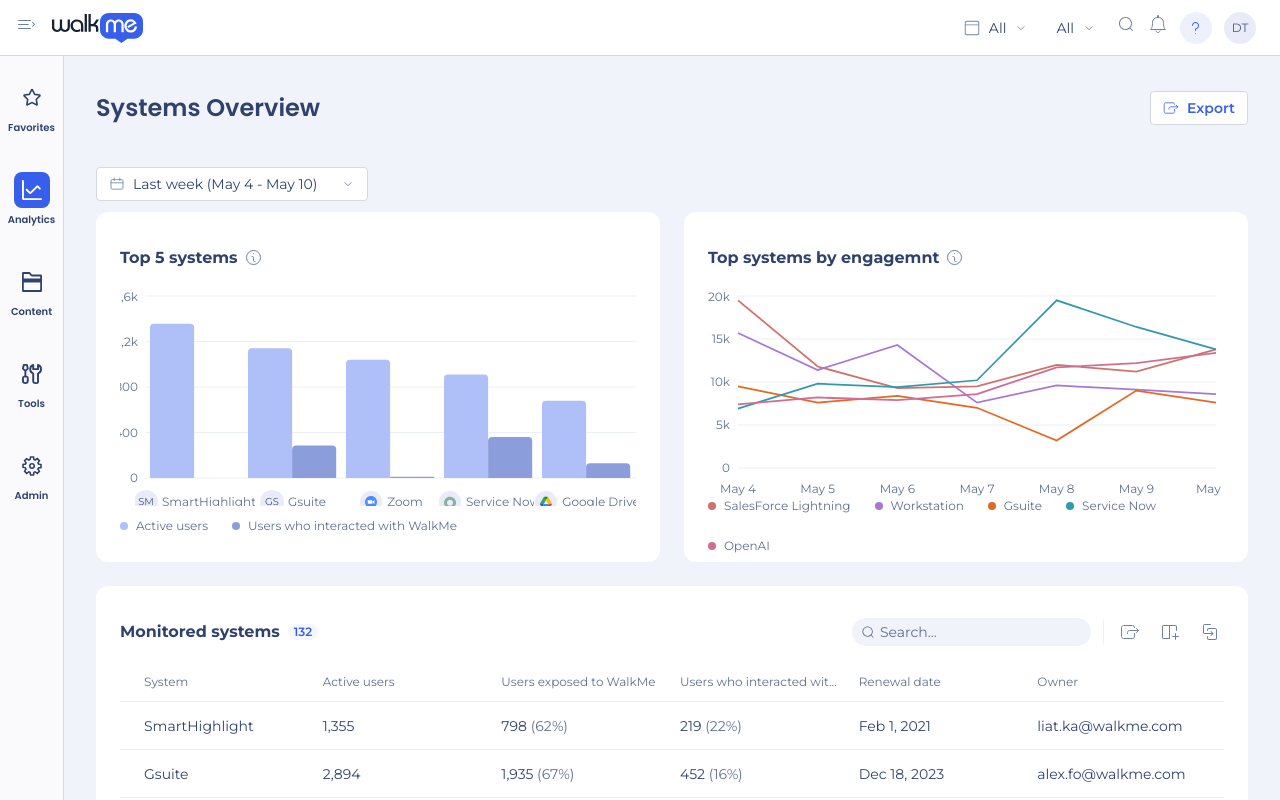
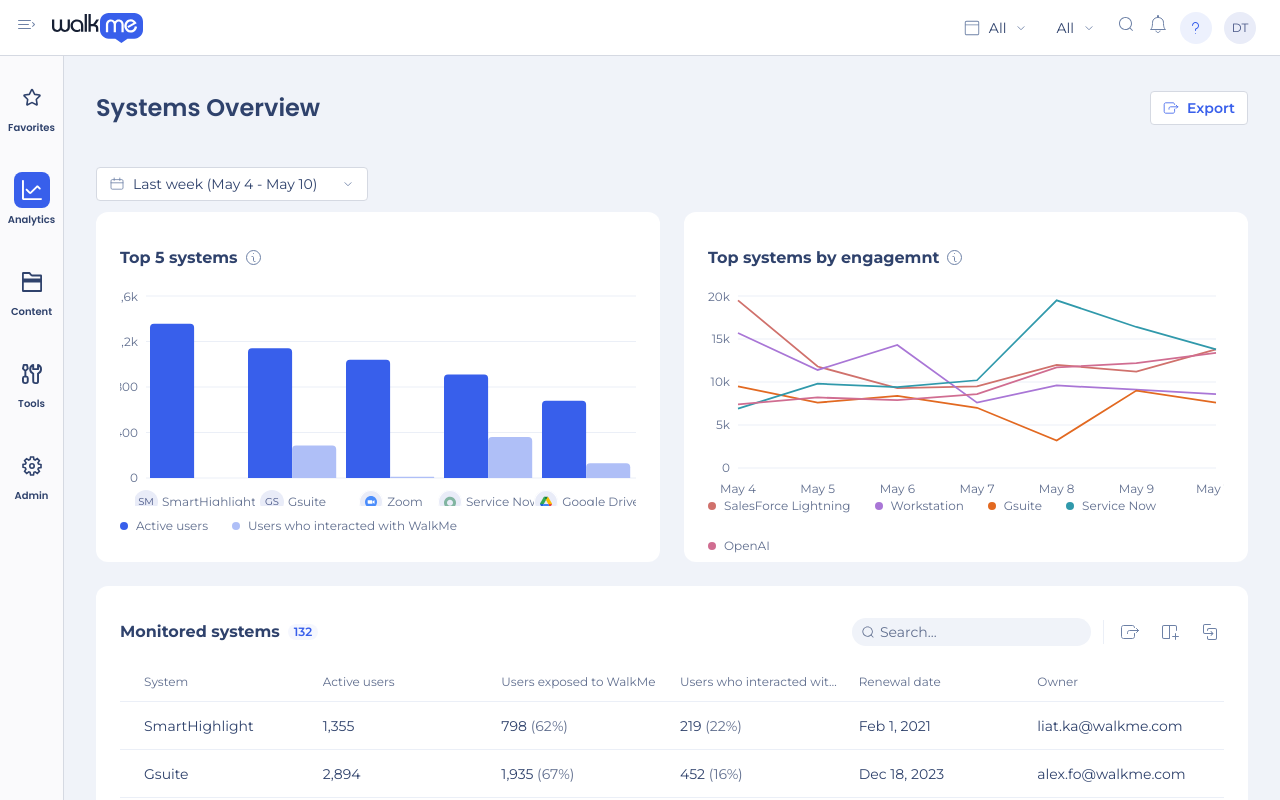
Before and after one commit to danielboaron23/walkme-analytics-ui, a React (Vite) app: page / in a window 1280 px wide. Built offline with nearby package versions, Linux system fonts and the light colour scheme; a web font is replaced by a local one.

Commit message:
Spring autosave

```diff
--- a/src/components/walkme/charts/TopSystemsBarChart.tsx
+++ b/src/components/walkme/charts/TopSystemsBarChart.tsx
@@ -16,8 +16,8 @@ const DATA = [
   { system: "Google Drive", active: 680, interacted: 130 },
 ];
 
-const ACTIVE = "#afbff7";
-const INTERACTED = "#8b9ddb";
+const ACTIVE = "var(--color-brand)";
+const INTERACTED = "var(--color-scroll)";
 
 function formatK(v: number) {
   if (v >= 1000) return `${(v / 1000).toFixed(1).replace(".", ",")}k`;
--- a/src/screens/SystemsOverview.tsx
+++ b/src/screens/SystemsOverview.tsx
@@ -27,8 +27,8 @@ export function SystemsOverview({
             <TopSystemsBarChart />
             <ChartLegend
               items={[
-                { color: "#afbff7", label: "Active users" },
-                { color: "#8b9ddb", label: "Users who interacted with WalkMe" },
+                { color: "var(--color-brand)", label: "Active users" },
+                { color: "var(--color-scroll)", label: "Users who interacted with WalkMe" },
               ]}
             />
           </DashboardCard>
```
